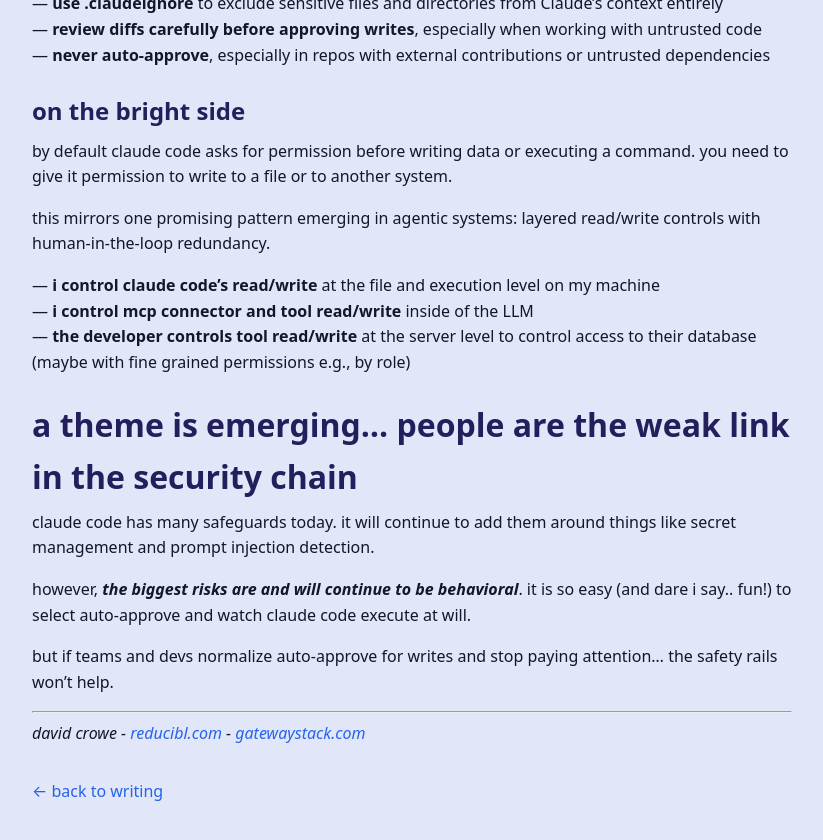
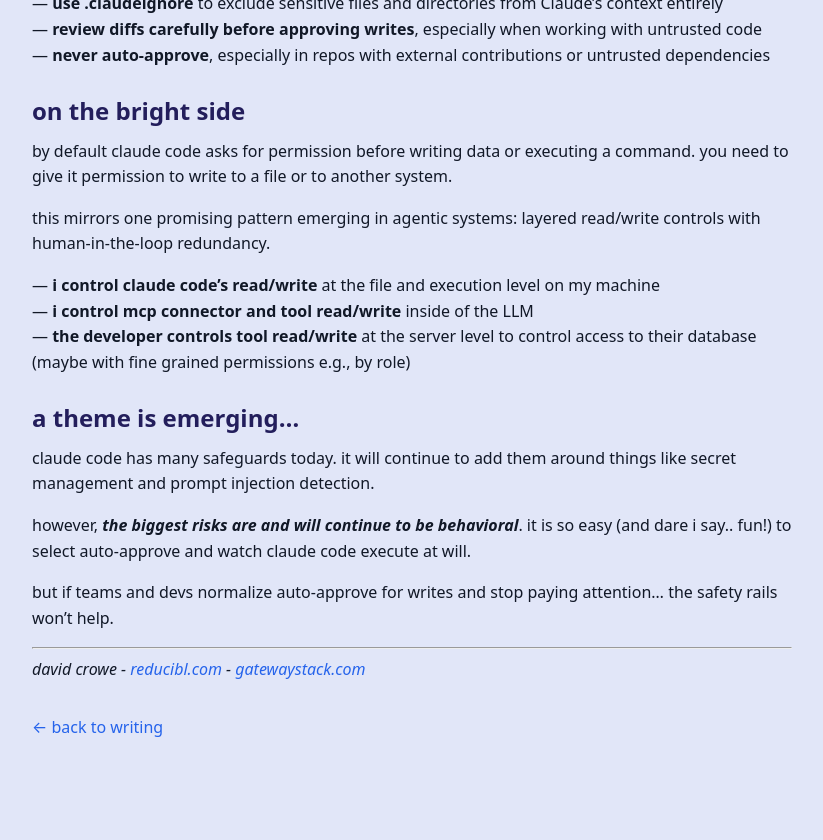
Before and after one commit to davidcrowe/reducibl.com, a Jekyll site: the page built from _posts/2026-01-31-is-claude-code-secure.md, in a window 1280 px wide and 900 px high, scrolled down 1856 px. Shown: the top 840 px of the window, without its empty margins (228-1051 px from the left). Built offline with Jekyll 4.4.1, drawn with Linux system fonts in a browser that asks for light colours.

Commit message:
blog update

```diff
--- a/_posts/2026-01-31-is-claude-code-secure.md
+++ b/_posts/2026-01-31-is-claude-code-secure.md
@@ -57,7 +57,7 @@ this mirrors one promising pattern emerging in agentic systems: layered read/wri
 — **i control mcp connector and tool read/write** inside of the LLM
 — **the developer controls tool read/write** at the server level to control access to their database (maybe with fine grained permissions e.g., by role)
 
-## a theme is emerging… people are the weak link in the security chain
+### a theme is emerging…
 claude code has many safeguards today. it will continue to add them around things like secret management and prompt injection detection.
 
 however, ***the biggest risks are and will continue to be behavioral***. it is so easy (and dare i say.. fun!) to select auto-approve and watch claude code execute at will.
```
